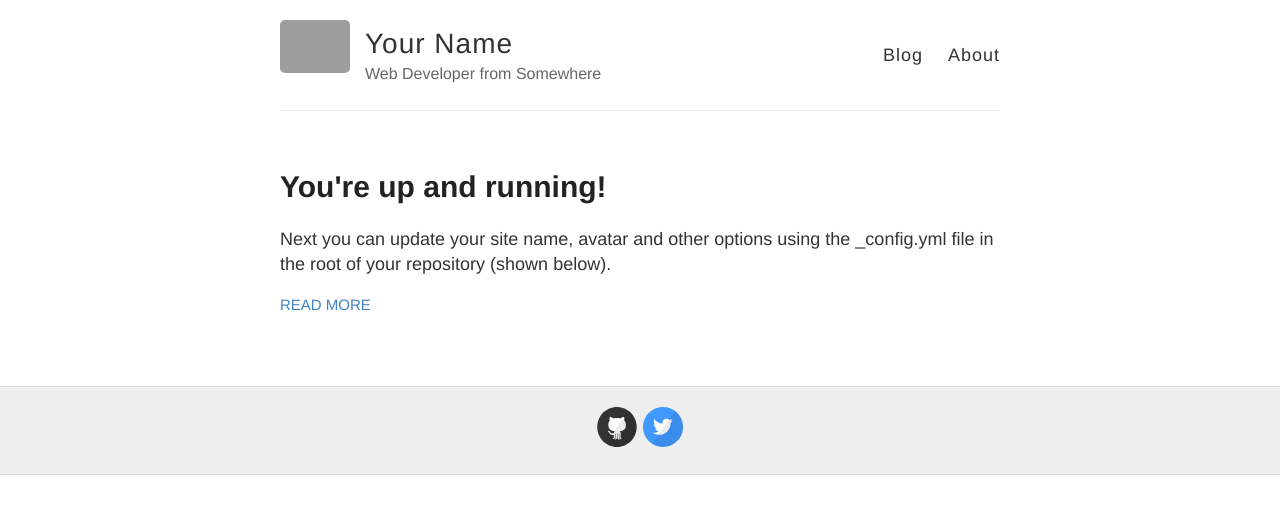
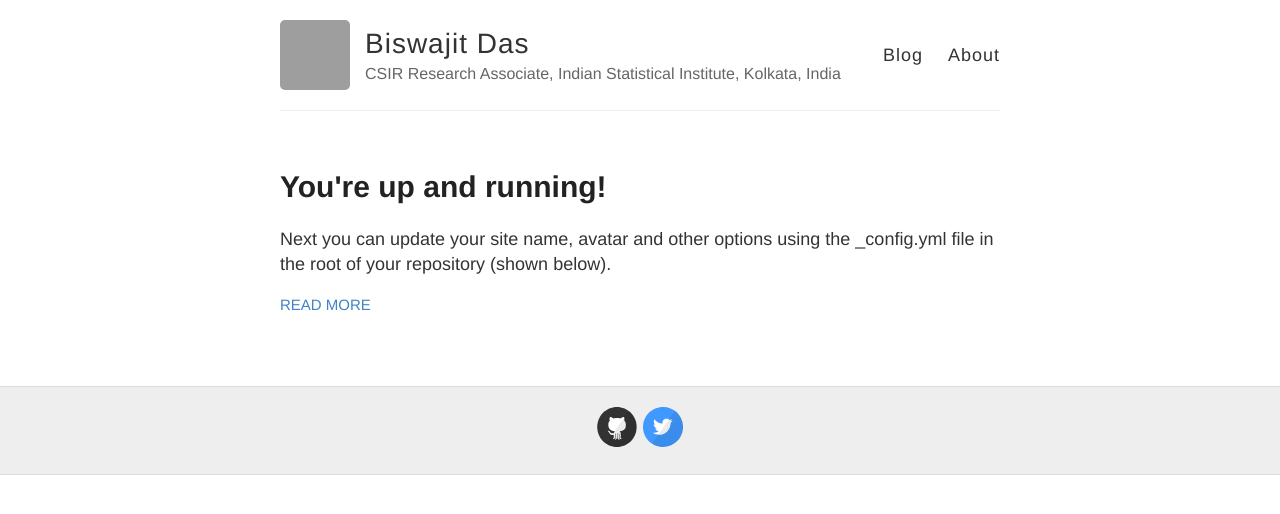
Before and after one commit to bishoophy/bishoophy.github.io, a Jekyll site: the page built from index.html, in a window 1280 px wide. Shown: the top 514 px of the page. Built offline with Jekyll 4.4.1, drawn with Linux system fonts in a browser that asks for light colours; grey boxes are pictures that could not be loaded.

Commit message:
Modify site configuration with personal details
Updated personal information in the configuration file.

```diff
--- a/_config.yml
+++ b/_config.yml
@@ -3,13 +3,14 @@
 #
 
 # Name of your site (displayed in the header)
-name: Your Name
+name: Biswajit Das #Your Name
 
 # Short bio or description (displayed in the header)
-description: Web Developer from Somewhere
+description: CSIR Research Associate, Indian Statistical Institute, Kolkata, India #Web Developer from Somewhere
 
 # URL of your avatar or profile pic (you could use your GitHub profile pic)
-avatar: https://raw.githubusercontent.com/barryclark/jekyll-now/master/images/jekyll-logo.png
+avatar: https://github.com/bishoophy.png
+#https://raw.githubusercontent.com/barryclark/jekyll-now/master/images/jekyll-logo.png
 
 #
 # Flags below are optional
```
